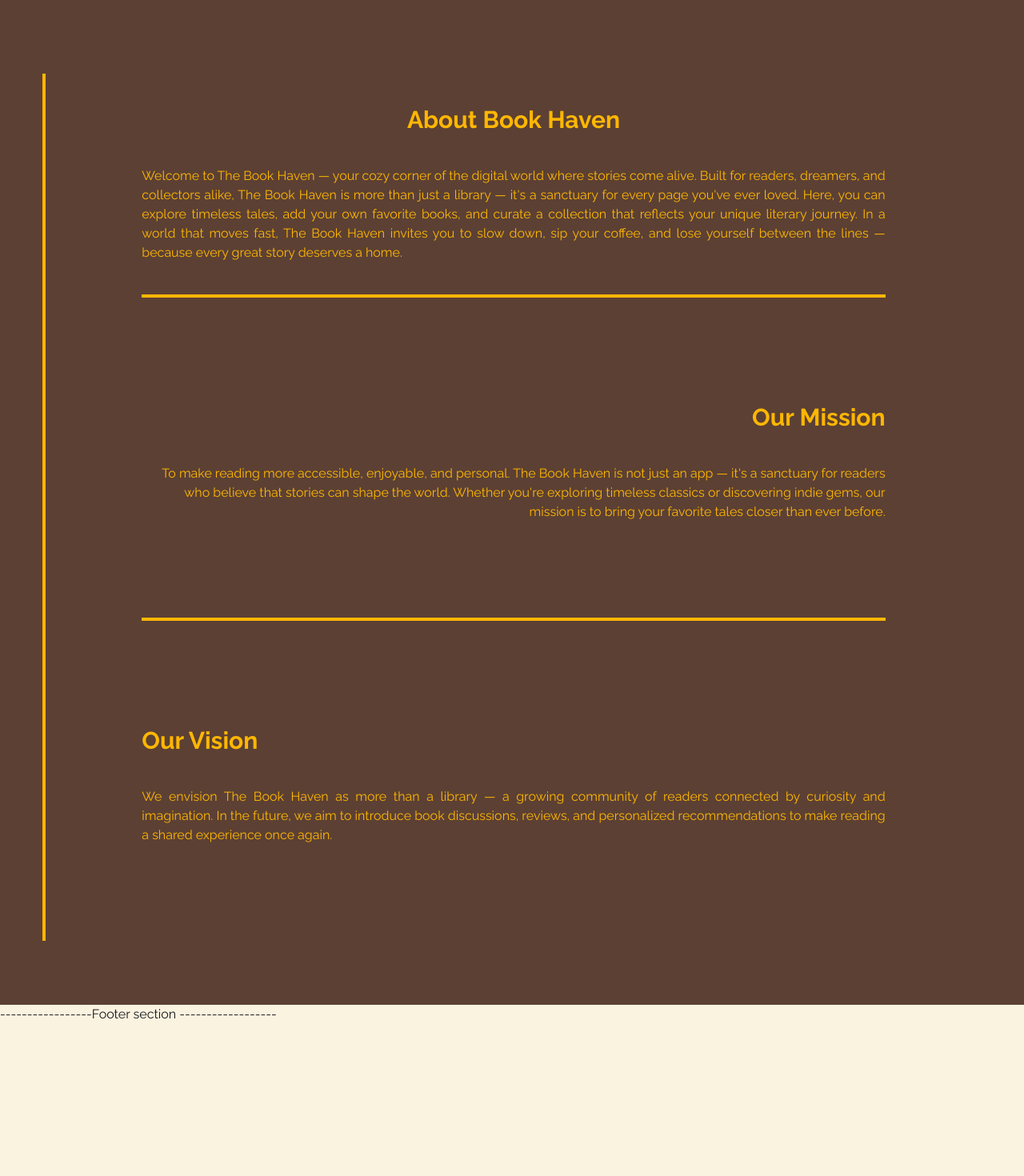
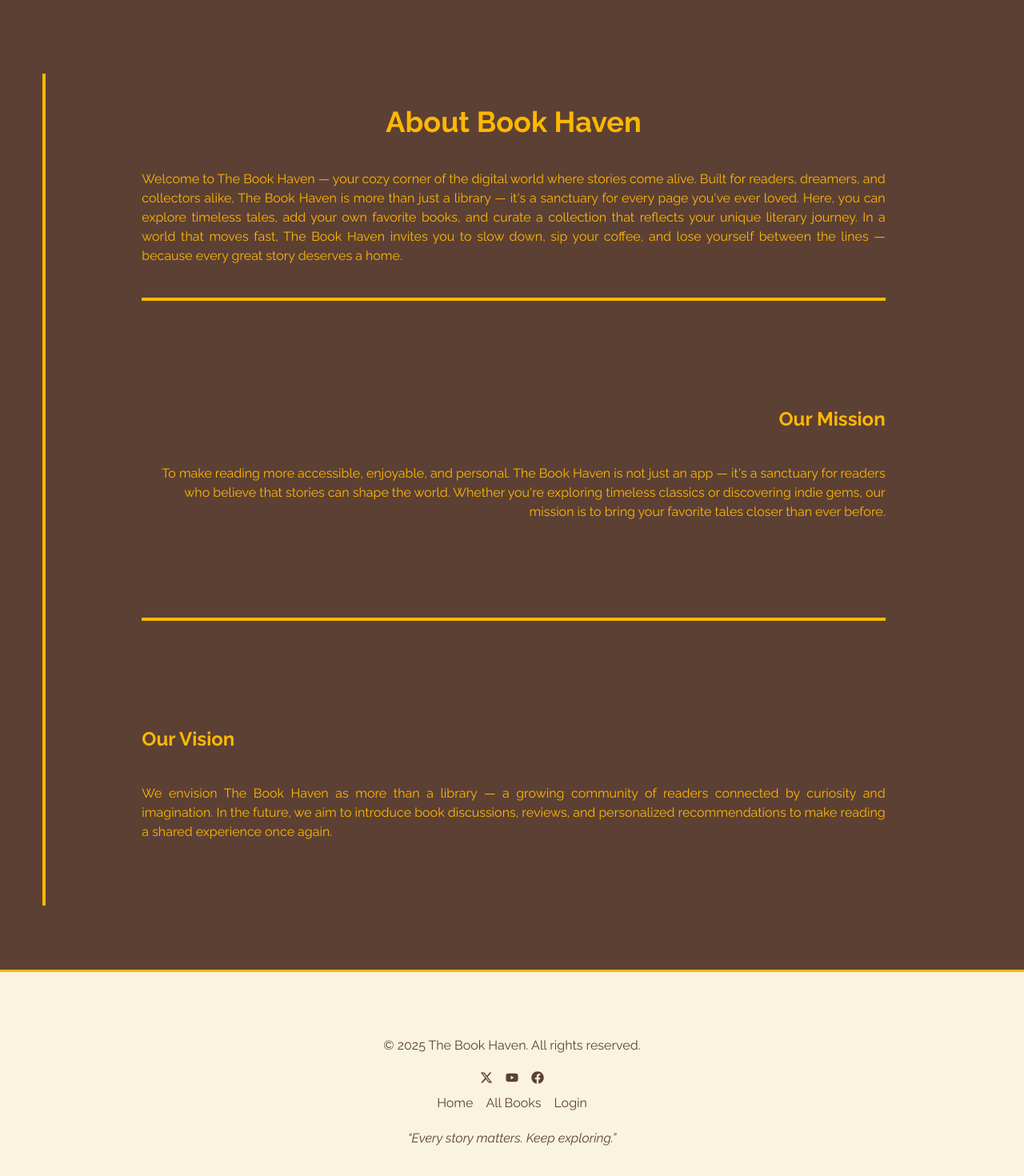
Before and after one commit to Asef-Mahmud/book-haven-client, a React (Vite) app: page / in a window 1280 px wide. Shown: the part 704-2174 px from the top of the page at 80% size. Before the commit the page ends 1984 px from the top, so only its background shows below. Built offline with nearby package versions, Linux system fonts and the light colour scheme; no server answers.

Commit message:
Added Footer and resolved the tooltip issue

```diff
--- a/src/Components/About/About.jsx
+++ b/src/Components/About/About.jsx
@@ -12,9 +12,9 @@ const About = () => {
 
     return (
         <div className="py-10 lg:py-20 font bg-accent-content">
-            <div data-aos="fade-up" data-aos-easing="ease-in-out" className="max-w-11/12 mx-auto px-15 lg:px-30 text-primary min-h-screen border-l-accent border-l-4">
+            <div data-aos="fade-up" data-aos-easing="ease-in-out" className="max-w-11/12 mx-auto px-15 lg:px-30 text-primary border-l-accent border-l-4">
                 <div data-aos="fade-right">
-                    <h1 data-aos="fade-up" className="text-3xl text-center font-bold text-accent pt-10 my-3">
+                    <h1 data-aos="fade-up" className="text-4xl text-center font-bold text-accent pt-10 my-3">
                         About Book Haven
                     </h1>
                     <p data-aos="fade-left" className="text-justify text-accent my-5 lg:my-10">Welcome to The Book Haven — your cozy corner of the digital world where stories come alive. Built for readers, dreamers, and collectors alike, The Book Haven is more than just a library — it's a sanctuary for every page you've ever loved. Here, you can explore timeless tales, add your own favorite books, and curate a collection that reflects your unique literary journey. In a world that moves fast, The Book Haven invites you to slow down, sip your coffee, and lose yourself between the lines — because every great story deserves a home.</p>
@@ -24,7 +24,7 @@ const About = () => {
                 <hr data-aos="fade-up-left" className="border text-accent"/>
 
                 <div data-aos="fade-right" className="py-5 lg:py-10">
-                    <h1 data-aos="fade-up" className="text-3xl text-right font-bold text-accent pt-10 lg:pt-20 my-3">Our Mission</h1>
+                    <h1 data-aos="fade-up" className="text-2xl text-right font-bold text-accent pt-10 lg:pt-20 my-3">Our Mission</h1>
                     <p data-aos="fade-right" className="text-right text-accent my-5 lg:my-10">
                         To make reading more accessible, enjoyable, and personal.
                         The Book Haven is not just an app — it's a sanctuary for readers who believe that stories can shape the world. Whether you're exploring timeless classics or discovering indie gems, our mission is to bring your favorite tales closer than ever before.
@@ -36,10 +36,10 @@ const About = () => {
 
 
                 <div data-aos="fade-up" className="py-5 lg:py-10">
-                    <h1 data-aos="fade-down" className="text-3xl text-left font-bold text-accent pt-10 lg:pt-20 my-3">
+                    <h1 data-aos="fade-down" className="text-2xl text-left font-bold text-accent pt-10 lg:pt-20 my-3">
                         Our Vision
                     </h1>
-                    <p data-aos="fade-up" className="text-justify text-accent my-5 lg:my-10 pb-10">
+                    <p data-aos="fade-up" className="text-justify text-accent my-5 lg:my-10">
                         We envision The Book Haven as more than a library — a growing community of readers connected by curiosity and imagination. In the future, we aim to introduce book discussions, reviews, and personalized recommendations to make reading a shared experience once again.
                     </p>
                 </div>
--- /dev/null
+++ b/src/Components/Banner/Banner.jsx
@@ -0,0 +1,53 @@
+import React from 'react';
+import * as motion from "motion/react-client"
+import { Link } from 'react-router';
+
+
+
+const Banner = () => {
+    return (
+        <div className="relative min-h-[80vh] flex items-center justify-center overflow-hidden bg-linear-to-r from-[#5C4033] to-[#D4A373]">
+                <img
+                    src="https://plus.unsplash.com/premium_photo-1677567996070-68fa4181775a?q=80&w=1472&auto=format&fit=crop&ixlib=rb-4.1.0&ixid=M3wxMjA3fDB8MHxwaG90by1wYWdlfHx8fGVufDB8fHx8fA%3D%3D"
+                    alt="Book Haven Background"
+                    className="absolute inset-0 w-full h-full object-cover opacity-30"
+                />
+
+                {/* Animated content */}
+                <motion.div
+                    initial={{ opacity: 0, y: 40 }}
+                    animate={{ opacity: 1, y: 0 }}
+                    transition={{ duration: 1.2 }}
+                    className="relative z-10 text-center max-w-2xl px-5"
+                >
+                    <h1 className="text-4xl sm:text-5xl lg:text-6xl font-bold text-white mb-6 leading-tight drop-shadow-lg">
+                    Welcome to <span className="text-accent">The Book Haven</span>
+                    </h1>
+                    <p className="text-base sm:text-lg text-[#FAF3E0] mb-8 leading-relaxed">
+                    Where every page opens a new adventure — explore, collect, and share your favorite stories from our digital library.
+                    </p>
+
+                    <div className="flex justify-center gap-5">
+                        <Link to="/all-books" className="btn btn-accent text-white px-8 hover:scale-105 duration-300 rounded-4xl">
+                            Explore Books
+                        </Link>
+                        <Link to="/add-book" className="btn btn-outline border-white text-white hover:bg-white hover:text-[#5C4033] px-8 duration-300 rounded-4xl">
+                            Add Your Book
+                        </Link>
+                    </div>
+                </motion.div>
+
+                {/* animation */}
+                <motion.div
+                    initial={{ y: 0 }}
+                    animate={{ y: [0, -10, 0] }}
+                    transition={{ duration: 3, repeat: Infinity, ease: "easeInOut" }}
+                    className="absolute bottom-10 text-white text-sm"
+                >
+                    📖 Start Your Story Today
+                </motion.div>
+            </div>
+    );
+};
+
+export default Banner;
--- a/src/Components/Footer/Footer.jsx
+++ b/src/Components/Footer/Footer.jsx
@@ -1,9 +1,35 @@
-import React from 'react';
+import React, { useContext } from 'react';
+import { AuthContext } from '../../Context/AuthProvider';
+import { Link } from 'react-router';
+import { FaXTwitter } from "react-icons/fa6";
+import { FaFacebook, FaYoutube, FaYoutubeSquare } from 'react-icons/fa';
 
 const Footer = () => {
+
+    const {user} = useContext(AuthContext)
+
+
     return (
         <div>
-            -----------------Footer section ------------------
+            <footer className="bg-base-100 text-primary p-6 text-center border-t-3 border-t-accent py-20">
+                <p className='mb-5'>© 2025 The Book Haven. All rights reserved.</p>
+
+                <ul className="flex justify-center gap-4 mt-2">
+                    <li><a href=""><FaXTwitter /></a></li>
+                    <li><a href=""><FaYoutube/></a></li>
+                    <li><a href=""><FaFacebook/></a></li>
+
+                </ul>
+
+                <ul className="flex justify-center gap-4 mt-3">
+                    <li><Link to="/">Home</Link></li>
+                    <li><Link to="/all-books">All Books</Link></li>
+                    {user && <li><Link to="/add-book">Add Book</Link></li>}
+                    {user && <li><Link to="/my-books">My Books</Link></li>}
+                    {!user && <li><Link to="/auth/login">Login</Link></li>}
+                </ul>
+                <p className="mt-5 italic">“Every story matters. Keep exploring.”</p>
+            </footer>
         </div>
     );
 };
--- a/src/Components/Navbar/Navbar.jsx
+++ b/src/Components/Navbar/Navbar.jsx
@@ -5,7 +5,6 @@ import { AuthContext } from '../../Context/AuthProvider';
 import { FaUser } from 'react-icons/fa';
 import { Tooltip } from 'react-tooltip';
 import { bookToast } from '../../Utils/booktoast';
-import toast, { Toaster } from 'react-hot-toast';
 
 
 const Navbar = () => {
@@ -52,7 +51,7 @@ const Navbar = () => {
 
     return (
         <div>
-            <div className="navbar shadow-sm px-5 md:px-10 lg:px-15 border-b border-primary">
+            <div className="navbar shadow-sm px-5 md:px-10 lg:px-15 border-b-3 border-primary">
                 <div className="navbar-start">
                     <div className="dropdown">
                         <div tabIndex={0} role="button" className="btn btn-ghost lg:hidden px-0">
@@ -112,7 +111,7 @@ const Navbar = () => {
                             </div>
                             <button onClick={handleLogOut} className="btn w-17 md:w-20 lg:w-27 text-xs md:text-sm md:font-bold bg-primary rounded-4xl text-base-100">LogOut</button>
 
-                            <Tooltip id="userTip" place="bottom" effect="solid" style={{color: 'black', fontWeight:'bold', backgroundColor: '#f7db94'}}/>
+                            <Tooltip id="userTip" place="left" effect="solid" style={{color: 'black', fontWeight:'bold', backgroundColor: '#f7db94'}}/>
                         </>
                         :
                         (
--- a/src/Pages/Auth/Login.jsx
+++ b/src/Pages/Auth/Login.jsx
@@ -4,7 +4,8 @@ import { AuthContext } from '../../Context/AuthProvider';
 import { bookToast } from '../../Utils/booktoast';
 import design from '../../assets/low-poly-grid-haikei.png'
 import { FaEye, FaEyeSlash } from 'react-icons/fa';
-import toast, { Toaster } from 'react-hot-toast';
+
+
 
 const Login = () => {
 
--- a/src/index.css
+++ b/src/index.css
@@ -33,7 +33,7 @@
   --color-accent: #F4C95D;    /* Bright amber — for highlights */
   --color-neutral: #E0E0E0;   /* Light gray text */
   --color-base-100: #1C1C1C;  /* Deep charcoal background */
-  --color-accent-content: #1C1C1C;
+  --color-accent-content: #3A3A3A;
 
   /* Supporting status colors */
   --color-info: #8ECAE6;      /* Soft sky blue */
```
Also changed, not shown: src/Pages/Home/Home.jsx (+3 -44 lines).
